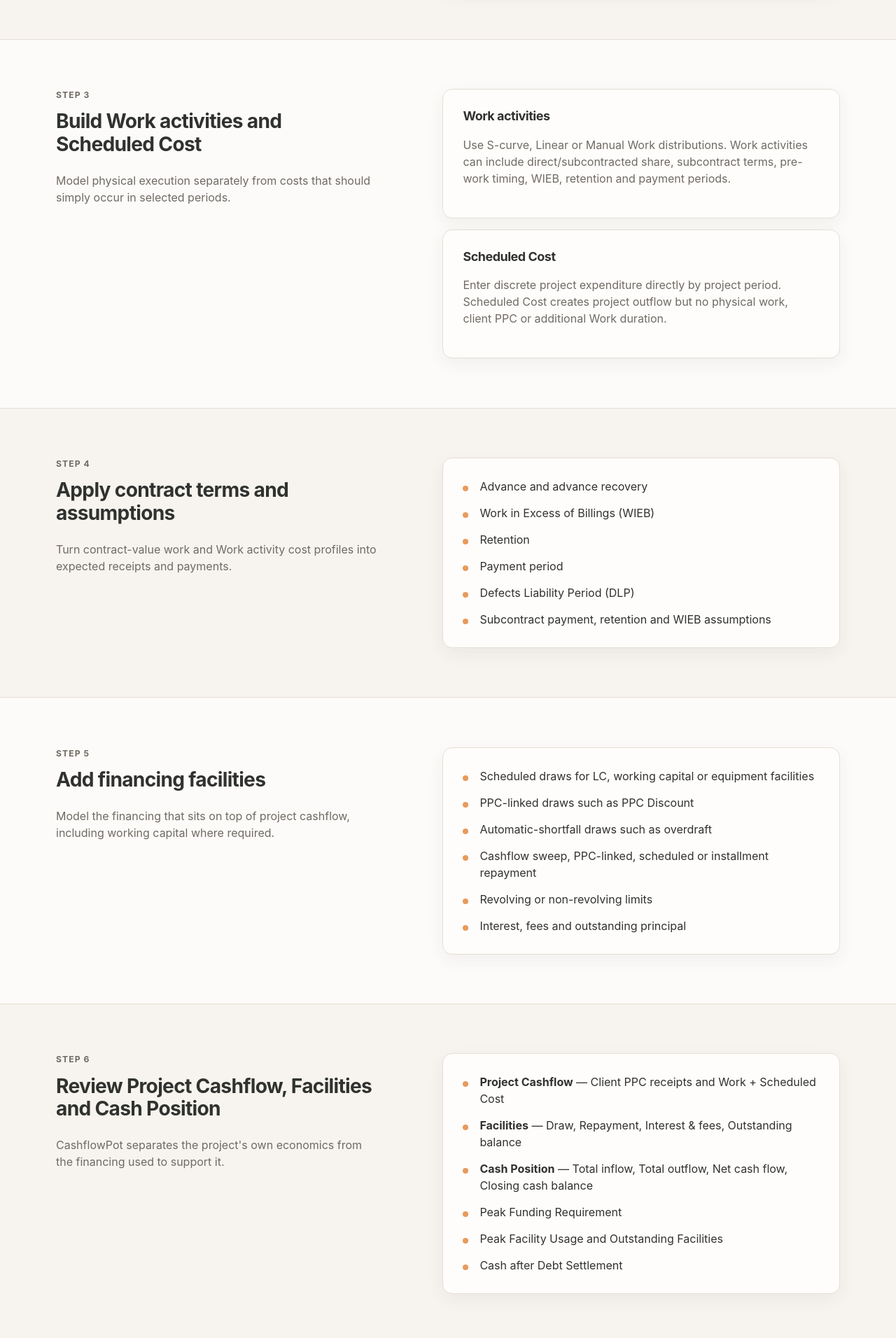
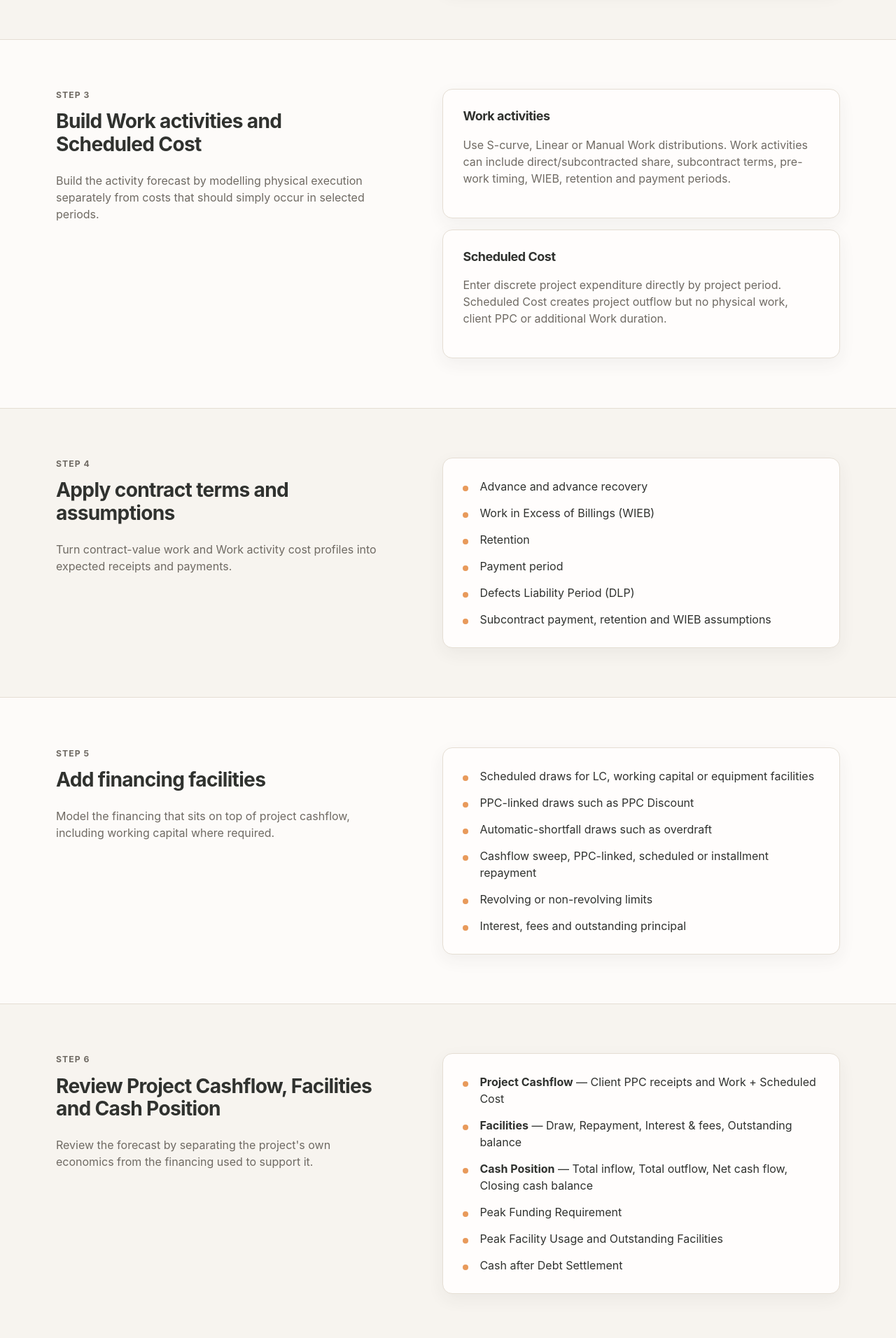
Before and after one commit to iqmia/q_flow, a Flask app: template site/templates/how-it-works.html in a window 1280 px wide. Shown: the part 1385-3297 px from the top of the page at 70% size. Run offline with Flask 3, Linux system fonts and the light colour scheme; the template is opened without the code that fills it, so the values that code supplies are empty; parts of the project's set-up code (start-up, migrations or seed data) failed here and were passed over.

Commit message:
preserve existing workflow concepts in refreshed copy

```diff
--- a/site/templates/how-it-works.html
+++ b/site/templates/how-it-works.html
@@ -6,13 +6,13 @@
 
 <section class="section"><div class="site-shell split-section"><div><p class="eyebrow">Step 2</p><h2>Set the inflow forecast method</h2></div><div><article class="card content-card"><h3>Independent contract curve — default</h3><p>Distribute contract value independently over the Work activity execution duration. Choose Linear or S-curve; an S-curve can be Back-loaded, Balanced or Front-loaded.</p></article><article class="card content-card" style="margin-top:16px"><h3>Activity-linked inflow — alternative</h3><p>Use the combined Work activity execution profile as the contract-value timing shape. Scheduled Cost is not included in that Work profile.</p></article></div></div></section>
 
-<section class="section section--surface"><div class="site-shell split-section"><div><p class="eyebrow">Step 3</p><h2>Build Work activities and Scheduled Cost</h2><p>Model physical execution separately from costs that should simply occur in selected periods.</p></div><div><article class="card content-card"><h3>Work activities</h3><p>Use S-curve, Linear or Manual Work distributions. Work activities can include direct/subcontracted share, subcontract terms, pre-work timing, WIEB, retention and payment periods.</p></article><article class="card content-card" style="margin-top:16px"><h3>Scheduled Cost</h3><p>Enter discrete project expenditure directly by project period. Scheduled Cost creates project outflow but no physical work, client PPC or additional Work duration.</p></article></div></div></section>
+<section class="section section--surface"><div class="site-shell split-section"><div><p class="eyebrow">Step 3</p><h2>Build Work activities and Scheduled Cost</h2><p>Build the activity forecast by modelling physical execution separately from costs that should simply occur in selected periods.</p></div><div><article class="card content-card"><h3>Work activities</h3><p>Use S-curve, Linear or Manual Work distributions. Work activities can include direct/subcontracted share, subcontract terms, pre-work timing, WIEB, retention and payment periods.</p></article><article class="card content-card" style="margin-top:16px"><h3>Scheduled Cost</h3><p>Enter discrete project expenditure directly by project period. Scheduled Cost creates project outflow but no physical work, client PPC or additional Work duration.</p></article></div></div></section>
 
 <section class="section"><div class="site-shell split-section"><div><p class="eyebrow">Step 4</p><h2>Apply contract terms and assumptions</h2><p>Turn contract-value work and Work activity cost profiles into expected receipts and payments.</p></div><div class="card content-card"><ul class="clean-list"><li>Advance and advance recovery</li><li>Work in Excess of Billings (WIEB)</li><li>Retention</li><li>Payment period</li><li>Defects Liability Period (DLP)</li><li>Subcontract payment, retention and WIEB assumptions</li></ul></div></div></section>
 
 <section class="section section--surface"><div class="site-shell split-section"><div><p class="eyebrow">Step 5</p><h2>Add financing facilities</h2><p>Model the financing that sits on top of project cashflow, including working capital where required.</p></div><div class="card content-card"><ul class="clean-list"><li>Scheduled draws for LC, working capital or equipment facilities</li><li>PPC-linked draws such as PPC Discount</li><li>Automatic-shortfall draws such as overdraft</li><li>Cashflow sweep, PPC-linked, scheduled or installment repayment</li><li>Revolving or non-revolving limits</li><li>Interest, fees and outstanding principal</li></ul></div></div></section>
 
-<section class="section"><div class="site-shell split-section"><div><p class="eyebrow">Step 6</p><h2>Review Project Cashflow, Facilities and Cash Position</h2><p>CashflowPot separates the project's own economics from the financing used to support it.</p></div><div class="card content-card"><ul class="clean-list"><li><strong>Project Cashflow</strong> — Client PPC receipts and Work + Scheduled Cost</li><li><strong>Facilities</strong> — Draw, Repayment, Interest &amp; fees, Outstanding balance</li><li><strong>Cash Position</strong> — Total inflow, Total outflow, Net cash flow, Closing cash balance</li><li>Peak Funding Requirement</li><li>Peak Facility Usage and Outstanding Facilities</li><li>Cash after Debt Settlement</li></ul></div></div></section>
+<section class="section"><div class="site-shell split-section"><div><p class="eyebrow">Step 6</p><h2>Review Project Cashflow, Facilities and Cash Position</h2><p>Review the forecast by separating the project's own economics from the financing used to support it.</p></div><div class="card content-card"><ul class="clean-list"><li><strong>Project Cashflow</strong> — Client PPC receipts and Work + Scheduled Cost</li><li><strong>Facilities</strong> — Draw, Repayment, Interest &amp; fees, Outstanding balance</li><li><strong>Cash Position</strong> — Total inflow, Total outflow, Net cash flow, Closing cash balance</li><li>Peak Funding Requirement</li><li>Peak Facility Usage and Outstanding Facilities</li><li>Cash after Debt Settlement</li></ul></div></div></section>
 
 <section class="section section--surface"><div class="site-shell split-section"><div><p class="eyebrow">Step 7</p><h2>Revise scenarios and export</h2><p>Keep separate tender, base, current or recovery scenarios and update them as the project changes. Export a professional Excel schedule with activities, facilities, KPIs, charts and reconciliation when the forecast needs to move into a management, tender or financing workflow.</p></div><div><p>A detailed programme can inform activity timing when it is available and current. CashflowPot does not require a detailed programme for every cash decision: a focused execution model can be more appropriate for tendering, lender review or a rapid mid-project reforecast.</p><a class="button" href="/methodology/">Read the methodology</a></div></div></section>
 
```
